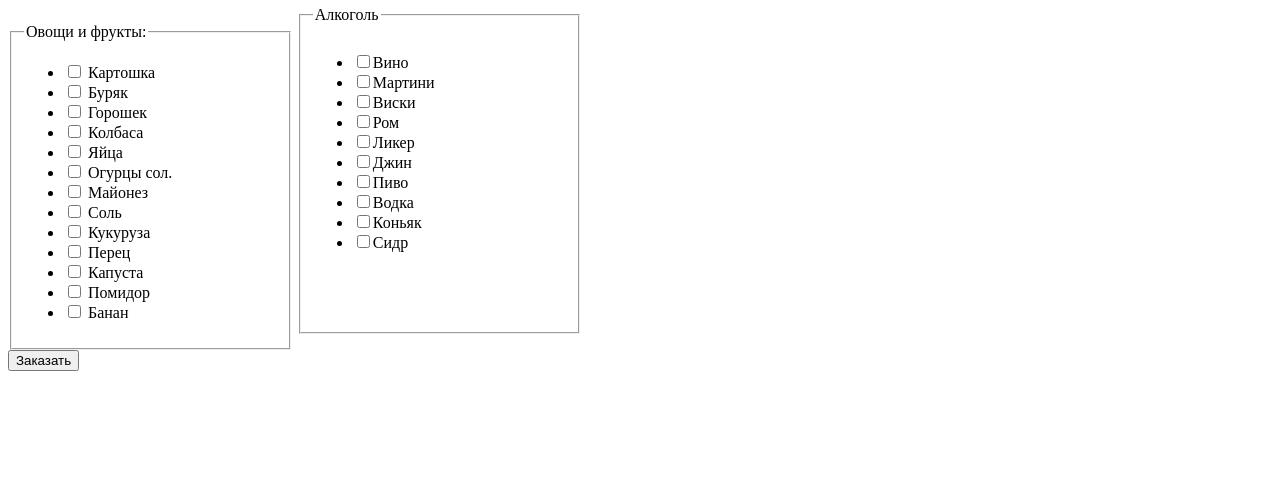
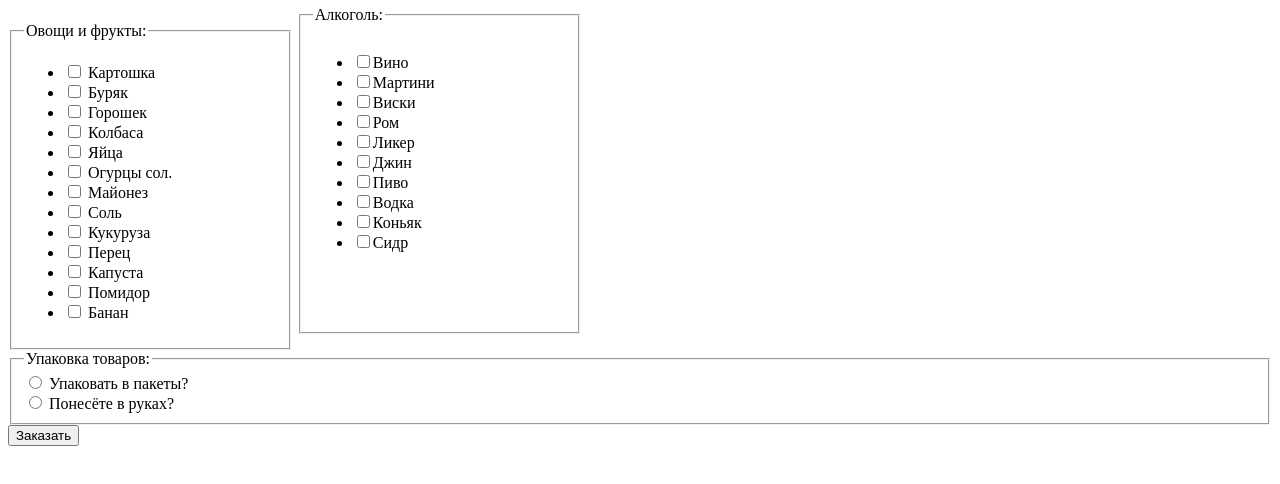
Before and after one commit to Gr-Stanislav/Magazin, a plain HTML site: page index.html in a window 1280 px wide. Shown: the part 98-582 px from the top of the page. Drawn offline with Linux system fonts and the light colour scheme.

Commit message:
add shipp

```diff
--- a/index.html
+++ b/index.html
@@ -84,7 +84,7 @@
         </fieldset>
 
         <fieldset class="list1 st2">
-            <legend>Алкоголь</legend>
+            <legend>Алкоголь:</legend>
 
             <ul>
                 <li>
@@ -121,13 +121,22 @@
             <br>
             <br>
             <br>
-
         </fieldset>
 
+        <fieldset>
+            <legend>Упаковка товаров:</legend>
 
+            <input type="radio" name="upak" id="pak">
+            <label for="pak">Упаковать в пакеты?</label> <br>
+
+            <input type="radio" name="upak" id="hend">
+            <label for="hend">Понесёте в руках?</label>
+        </fieldset>
     </form>
+    </div>
+
+
     <button type="submit">Заказать</button>
-    </div>
 
 </body>
 </html>
--- a/style.css
+++ b/style.css
@@ -10,8 +10,9 @@ img {
 .list1 {
     display: inline-block;
     width: 20%;
+    min-width: 20%;
 }
 
 .st2 {
-    padding-top: 12px;
+    padding-top: 11.5px;
 }
```
